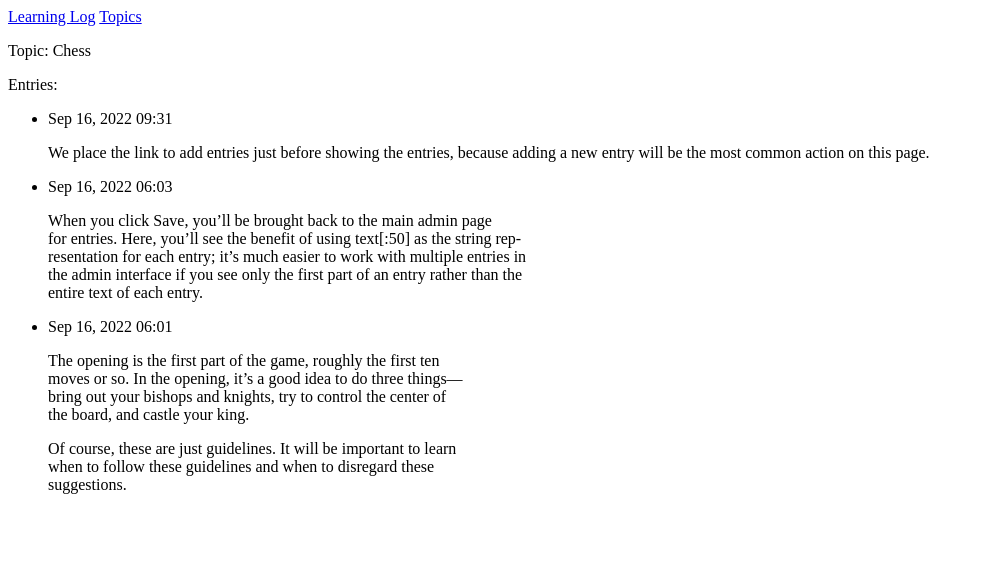
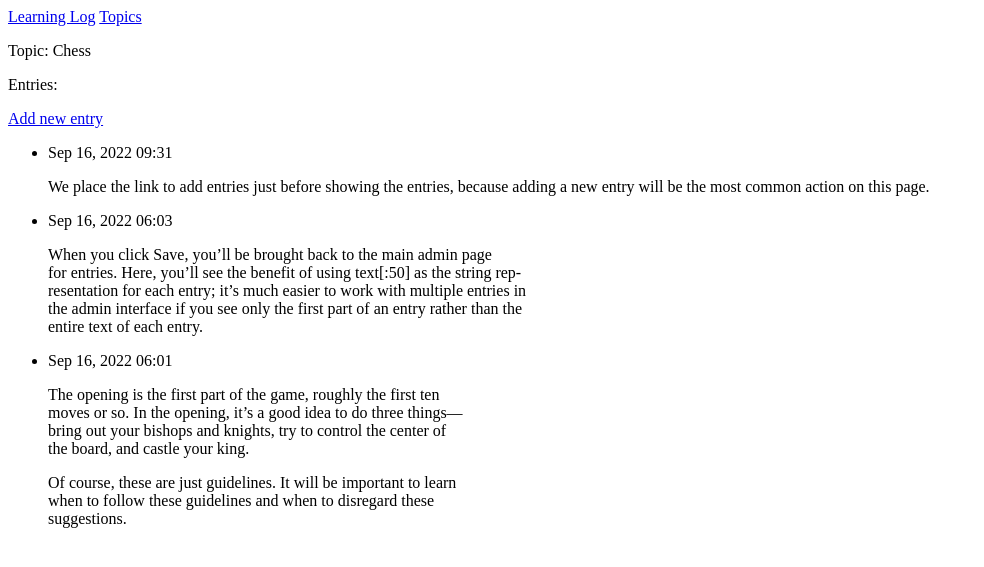
Before and after one commit to majorsigma/learning_log, a Django app: page /topics/1/ in a window 1280 px wide. Shown: the top 567 px of the page, without its empty margins (0-984 px from the left). Run offline with Django 3.2, Linux system fonts and the light colour scheme; data comes from the database, SQL or seed files in the repository; both versions use the stored data as it was after the commit.

Commit message:
Adding of new topic and entry through forms

```diff
--- a/learning_logs/templates/learning_logs/topic.html
+++ b/learning_logs/templates/learning_logs/topic.html
@@ -4,6 +4,9 @@
     <p>Topic: {{ topic }}</p>
 
     <p>Entries:</p>
+    <p>
+        <a href="{% url 'learning_logs:new_entry' topic.id %}">Add new entry</a>
+    </p>
     <ul>
         {% for entry in entries %}
             <li>
--- a/learning_logs/templates/learning_logs/topics.html
+++ b/learning_logs/templates/learning_logs/topics.html
@@ -12,4 +12,5 @@
             <li>No topics have been added yet.</li>
         {% endfor %}
     </ul>
+    <a href="{% url 'learning_logs:new_topic' %}">Add a new topic</a>
 {% endblock content %}
--- a/learning_logs/urls.py
+++ b/learning_logs/urls.py
@@ -8,5 +8,10 @@ urlpatterns = [
     # Page that shows all topics.
     path('topics/', views.topics, name='topics'),
     # Detail page for a single topic.
-    path('topics/<int:topic_id>/', views.topic, name='topic')
+    path('topics/<int:topic_id>/', views.topic, name='topic'),
+    # Page for adding a new topic
+    path('new_topic/', views.new_topic, name='new_topic'),
+    # Page for adding a new entry
+    path('new_entry/<int:topic_id>/', views.new_entry, name='new_entry'),
+
 ]
--- a/learning_logs/views.py
+++ b/learning_logs/views.py
@@ -1,5 +1,6 @@
-from django.shortcuts import render
+from django.shortcuts import render, redirect
 from .models import Topic
+from .forms import TopicForm, EntryForm
 
 
 def index(request):
@@ -20,3 +21,41 @@ def topic(request, topic_id):
     entries = topic.entry_set.order_by('-date_added')
     context = {'topic': topic, 'entries': entries}
     return render(request, 'learning_logs/topic.html', context)
+
+
+def new_topic(request):
+    """Add a new topic."""
+    if request.method != 'POST':
+        # No data submitted; create a blank form
+        form = TopicForm()
+    else:
+        # POST data submitted; process data.
+        form = TopicForm(data=request.POST)
+        if form.is_valid():
+            form.save()
+            return redirect('learning_logs:topics')
+
+    # Display a black or invalid form.
+    context = {'form': form}
+    return render(request, 'learning_logs/new_topic.html', context)
+
+
+def new_entry(request, topic_id):
+    """Add a new entry for a particular topic."""
+    topic = Topic.objects.get(id=topic_id)
+
+    if request.method != 'POST':
+        # No data submitted, create a blank form
+        form = EntryForm()
+    else:
+        # POST data submitted, process data.
+        form = EntryForm(data=request.POST)
+        if form.is_valid():
+            new_entry = form.save(commit=False)
+            new_entry.topic = topic
+            new_entry.save()
+            return redirect('learning_logs:topic', topic_id=topic_id)
+
+    # Display a blank or invalid form.
+    context = {'topic': topic, 'form': form}
+    return render(request, 'learning_logs/new_entry.html', context)
```
Also changed, not shown: learning_logs/forms.py (added, +17 -0 lines), learning_logs/templates/learning_logs/new_entry.html (added, +12 -0 lines), learning_logs/templates/learning_logs/new_topic.html (added, +11 -0 lines), db.sqlite3.
